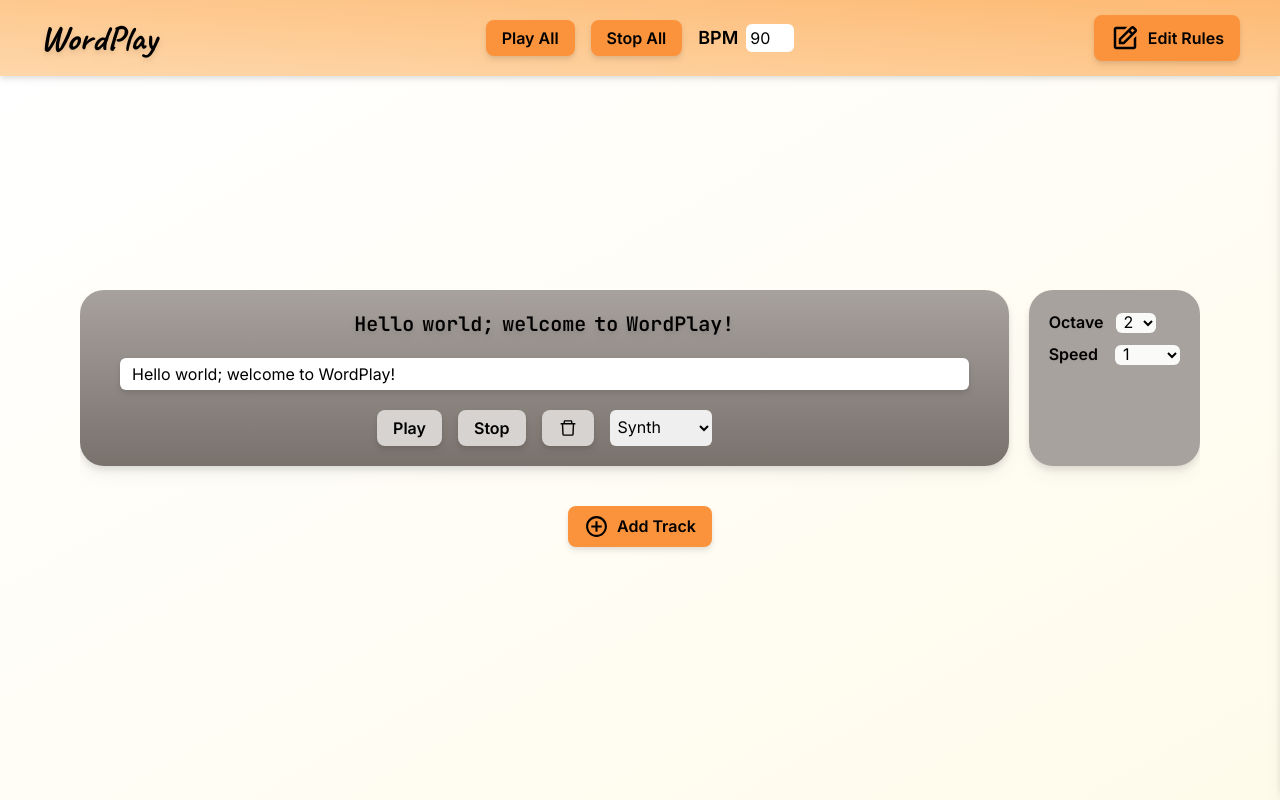
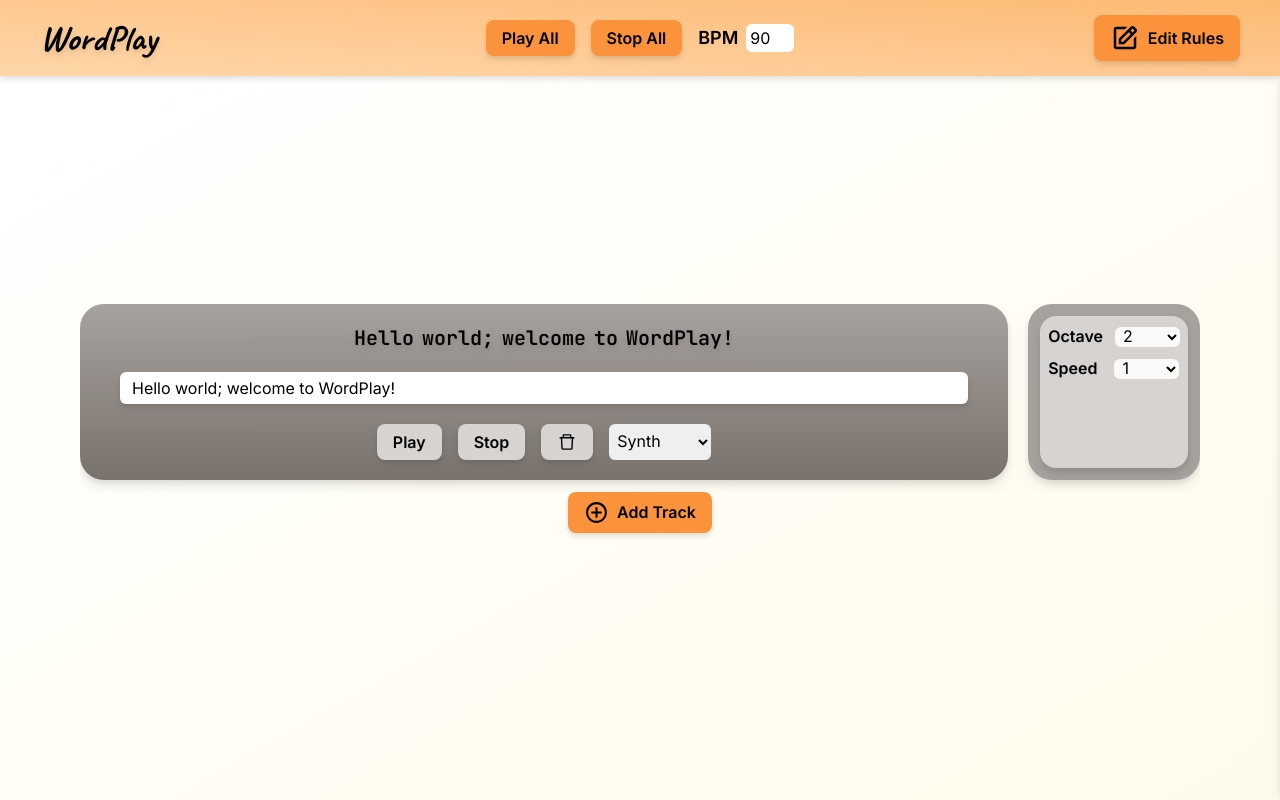
Before and after one commit to antonwallstedt/wordplay, a React (Vite) app: page / in a window 1280 px wide. Shown: the top 800 px of the page. Built offline with nearby package versions, Linux system fonts and the light colour scheme; what tw-elements would draw is missing.

Commit message:
Fix styling

```diff
--- a/src/containers/TrackContainer.jsx
+++ b/src/containers/TrackContainer.jsx
@@ -82,7 +82,9 @@ const TrackContainer = ({
         key={index}
         className={
           "items-center justify-center rounded-md px-1 text-center font-jetbrains text-xl font-semibold drop-shadow-md " +
-          (isPlaying && index === currentWordIndex ? "bg-green-700" : "")
+          (isPlaying && index === currentWordIndex
+            ? "bg-green-700 bg-opacity-80"
+            : "")
         }
       >
         {word}
@@ -191,8 +193,6 @@ const TrackContainer = ({
       handleChange={handleChange}
       handleDelete={handleDelete}
       handleSynthSelect={handleSynthSelect}
-      synth={synth}
-      currentOctave={currentOctave}
       handleOctaveChange={handleOctaveChange}
       handlePlay={handlePlay}
       handleStop={handleStop}
--- a/src/presentational/Track.jsx
+++ b/src/presentational/Track.jsx
@@ -18,7 +18,7 @@ const Track = ({
   handleStop,
 }) => {
   return (
-    <div className="flex w-full items-center justify-center pb-10 text-center">
+    <div className="flex w-full items-center justify-center pb-3 text-center">
       <div className="flex w-full flex-col items-center justify-between rounded-3xl bg-gradient-to-b from-stone-400 to-stone-500 px-10 py-5 drop-shadow-lg">
         <div className="flex items-center justify-center">
           {displayText
@@ -52,12 +52,12 @@ const Track = ({
           </select>
         </div>
       </div>
-      <div className="my-10 mb-10 ml-5 h-full w-auto rounded-3xl bg-stone-400 p-5 drop-shadow-lg">
-        <div className="flex flex-col">
+      <div className="my-10 mb-10 ml-5 h-full w-auto rounded-3xl bg-stone-400 p-3 drop-shadow-lg">
+        <div className="flex h-full flex-col overflow-auto rounded-2xl bg-stone-300 p-2 drop-shadow-lg">
           <div className="flex flex-row">
             <h3 className="text-md font-semibold drop-shadow-sm">Octave</h3>
             <select
-              className="ml-3 mt-[3px] h-5 w-10 rounded-md bg-stone-50 indent-1"
+              className="ml-3 mt-[3px] h-5 w-[65px] rounded-md bg-stone-50 indent-1"
               defaultValue={currentOctave}
               onChange={handleOctaveChange}
             >
```
